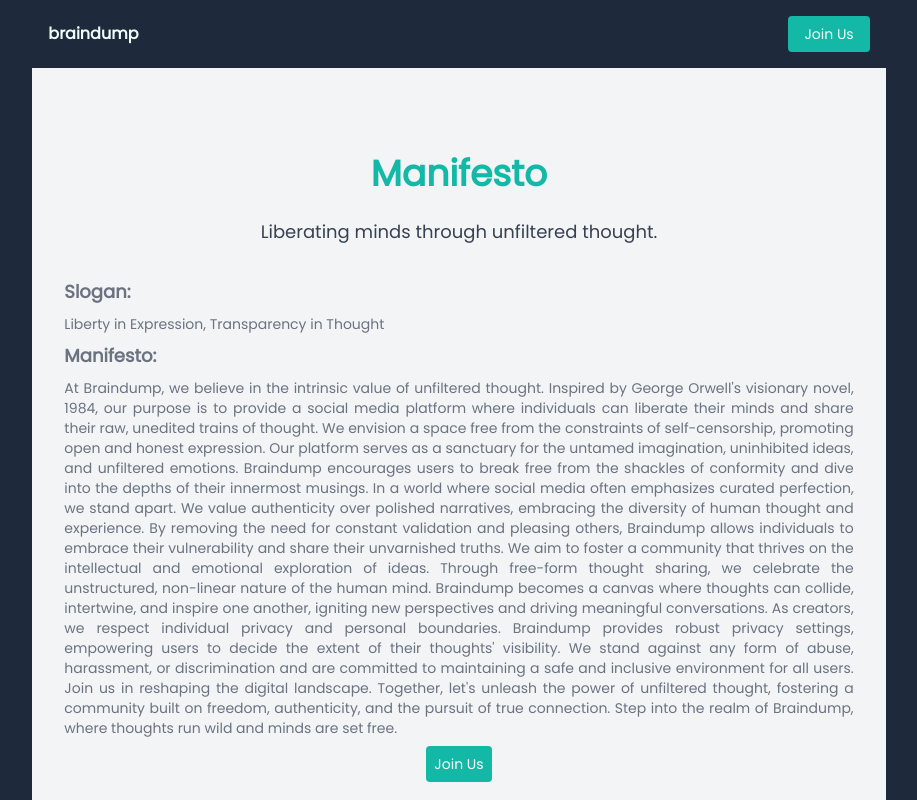
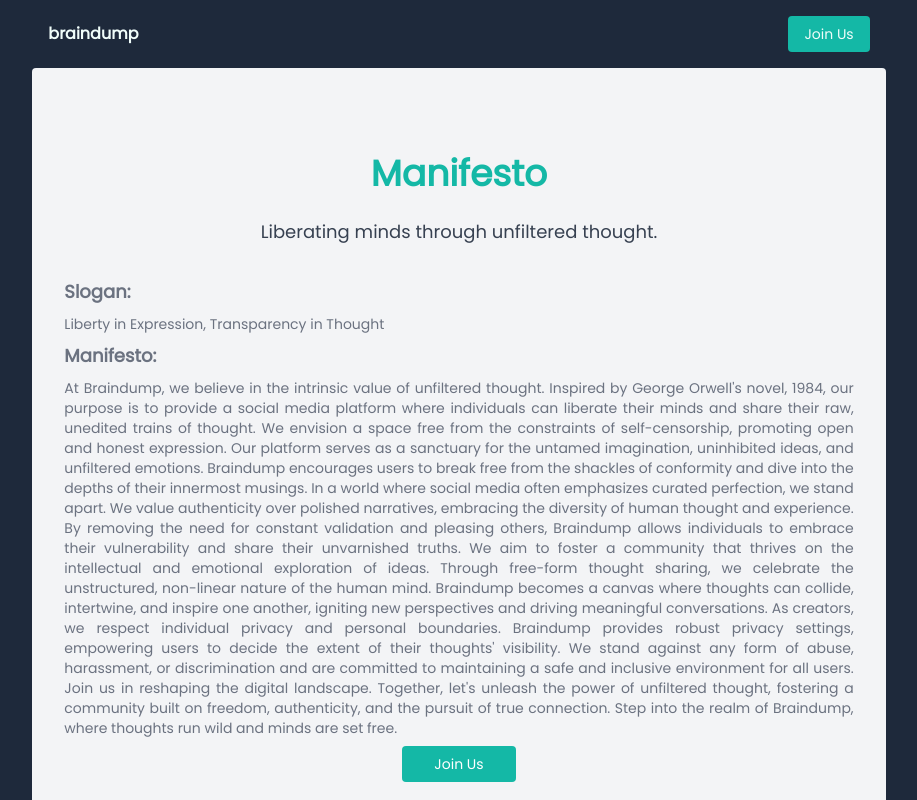
Before and after one commit to demirsergen/brain-dump, a Next.js app: page /manifest in a window 1280 px wide. Shown: the top 800 px of the page, without its empty margins (181-1098 px from the left). Built offline with nearby package versions, Linux system fonts and the light colour scheme; no server answers.

Commit message:
update styling

```diff
--- a/components/Manifest.jsx
+++ b/components/Manifest.jsx
@@ -3,7 +3,7 @@ import React from 'react';
 
 const Manifest = () => {
   return (
-    <div className="bg-gray-100 min-h-screen w-full flex items-center justify-center">
+    <div className="bg-gray-100 min-h-screen w-full flex items-center justify-center rounded">
       <div className=" mx-auto p-8 rounded-lg">
         <h1 className="text-4xl font-bold text-teal-500 mb-6 text-center">
           Manifesto
@@ -19,42 +19,41 @@ const Manifest = () => {
           <h2 className="font-bold mb-2 text-lg">Manifesto:</h2>
           <p className="text-justify mb-2">
             At Braindump, we believe in the intrinsic value of
-            unfiltered thought. Inspired by George Orwell's visionary
-            novel, 1984, our purpose is to provide a social media
-            platform where individuals can liberate their minds and
-            share their raw, unedited trains of thought. We envision a
-            space free from the constraints of self-censorship,
-            promoting open and honest expression. Our platform serves
-            as a sanctuary for the untamed imagination, uninhibited
-            ideas, and unfiltered emotions. Braindump encourages users
-            to break free from the shackles of conformity and dive
-            into the depths of their innermost musings. In a world
-            where social media often emphasizes curated perfection, we
-            stand apart. We value authenticity over polished
-            narratives, embracing the diversity of human thought and
-            experience. By removing the need for constant validation
-            and pleasing others, Braindump allows individuals to
-            embrace their vulnerability and share their unvarnished
-            truths. We aim to foster a community that thrives on the
-            intellectual and emotional exploration of ideas. Through
-            free-form thought sharing, we celebrate the unstructured,
-            non-linear nature of the human mind. Braindump becomes a
-            canvas where thoughts can collide, intertwine, and inspire
-            one another, igniting new perspectives and driving
-            meaningful conversations. As creators, we respect
-            individual privacy and personal boundaries. Braindump
-            provides robust privacy settings, empowering users to
-            decide the extent of their thoughts' visibility. We stand
-            against any form of abuse, harassment, or discrimination
-            and are committed to maintaining a safe and inclusive
-            environment for all users. Join us in reshaping the
-            digital landscape. Together, let's unleash the power of
-            unfiltered thought, fostering a community built on
-            freedom, authenticity, and the pursuit of true connection.
-            Step into the realm of Braindump, where thoughts run wild
-            and minds are set free.
+            unfiltered thought. Inspired by George Orwell's novel,
+            1984, our purpose is to provide a social media platform
+            where individuals can liberate their minds and share their
+            raw, unedited trains of thought. We envision a space free
+            from the constraints of self-censorship, promoting open
+            and honest expression. Our platform serves as a sanctuary
+            for the untamed imagination, uninhibited ideas, and
+            unfiltered emotions. Braindump encourages users to break
+            free from the shackles of conformity and dive into the
+            depths of their innermost musings. In a world where social
+            media often emphasizes curated perfection, we stand apart.
+            We value authenticity over polished narratives, embracing
+            the diversity of human thought and experience. By removing
+            the need for constant validation and pleasing others,
+            Braindump allows individuals to embrace their
+            vulnerability and share their unvarnished truths. We aim
+            to foster a community that thrives on the intellectual and
+            emotional exploration of ideas. Through free-form thought
+            sharing, we celebrate the unstructured, non-linear nature
+            of the human mind. Braindump becomes a canvas where
+            thoughts can collide, intertwine, and inspire one another,
+            igniting new perspectives and driving meaningful
+            conversations. As creators, we respect individual privacy
+            and personal boundaries. Braindump provides robust privacy
+            settings, empowering users to decide the extent of their
+            thoughts' visibility. We stand against any form of abuse,
+            harassment, or discrimination and are committed to
+            maintaining a safe and inclusive environment for all
+            users. Join us in reshaping the digital landscape.
+            Together, let's unleash the power of unfiltered thought,
+            fostering a community built on freedom, authenticity, and
+            the pursuit of true connection. Step into the realm of
+            Braindump, where thoughts run wild and minds are set free.
           </p>
-          <button className="block mx-auto p-2 bg-teal-500 text-white rounded">
+          <button className="block mx-auto px-8 p-2 bg-teal-500 text-white rounded">
             <Link href="/auth/signup">Join Us</Link>
           </button>
         </div>
```
